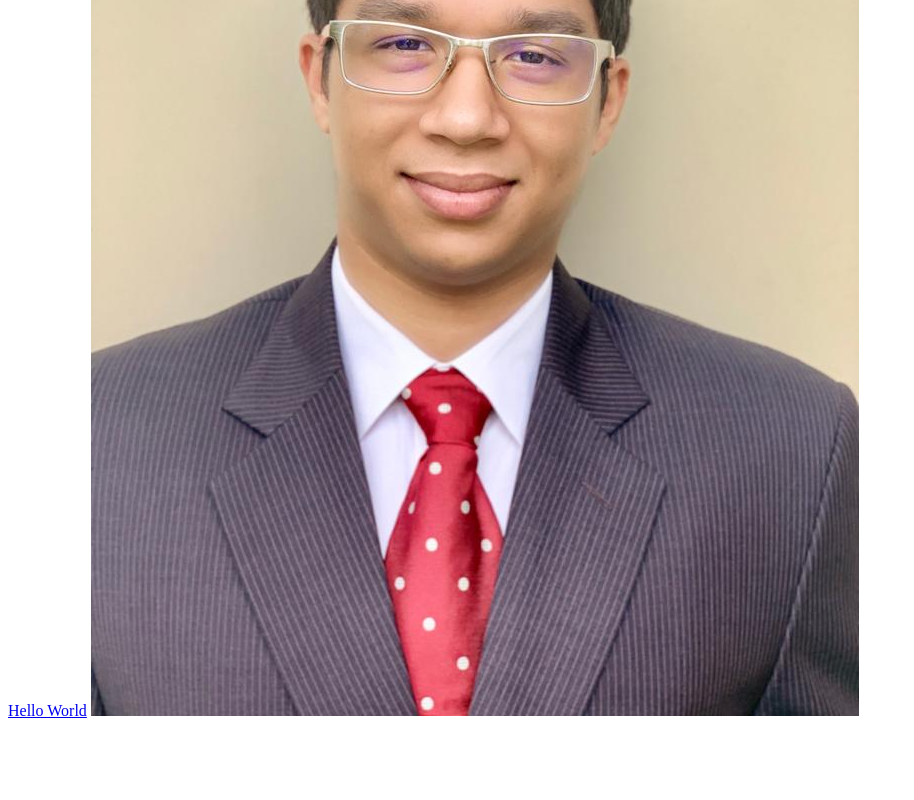
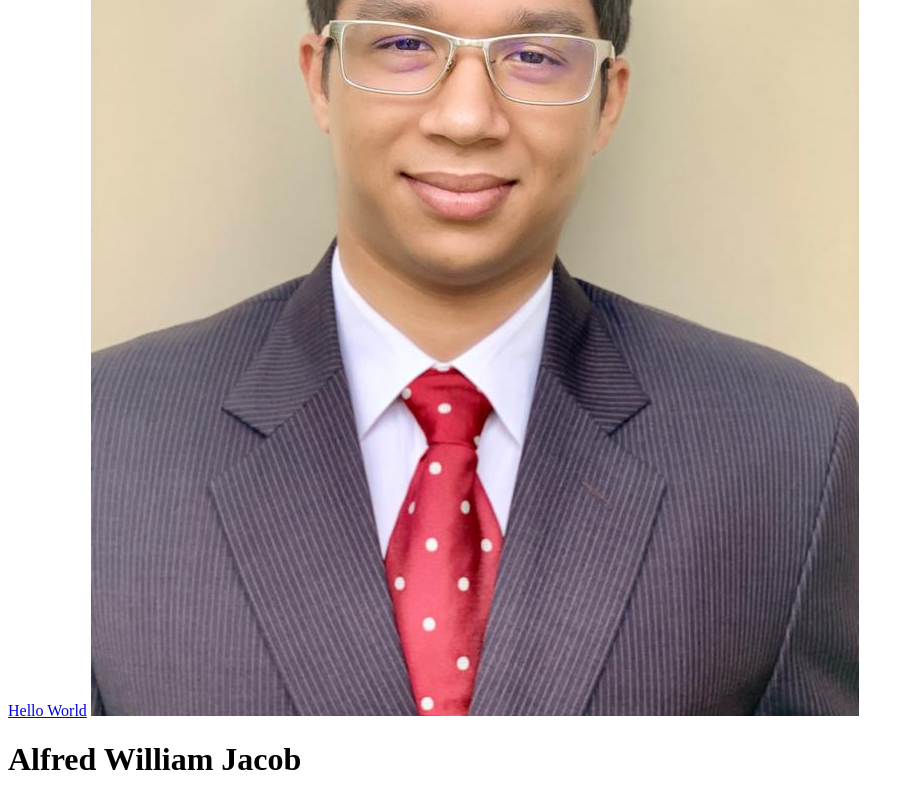
Before and after one commit to alfred100p/alfred100p.github.io-old, a plain HTML site: page index.html in a window 1280 px wide. Shown: the part 316-1116 px from the top of the page, without its empty margins (0-914 px from the left). Before the commit the page ends 1044 px from the top, so only its background shows below. Drawn offline with Linux system fonts and the light colour scheme.

Commit message:
Add main

```diff
--- a/index.html
+++ b/index.html
@@ -4,5 +4,8 @@
   <body>
     <a href="style.html">Hello World</a>
     <img src="images/Prof2.jpeg" alt="Picture of me">
+      <main>
+        <h1>Alfred William Jacob</h1>
+      </main>
   </body>
 </html>
```
